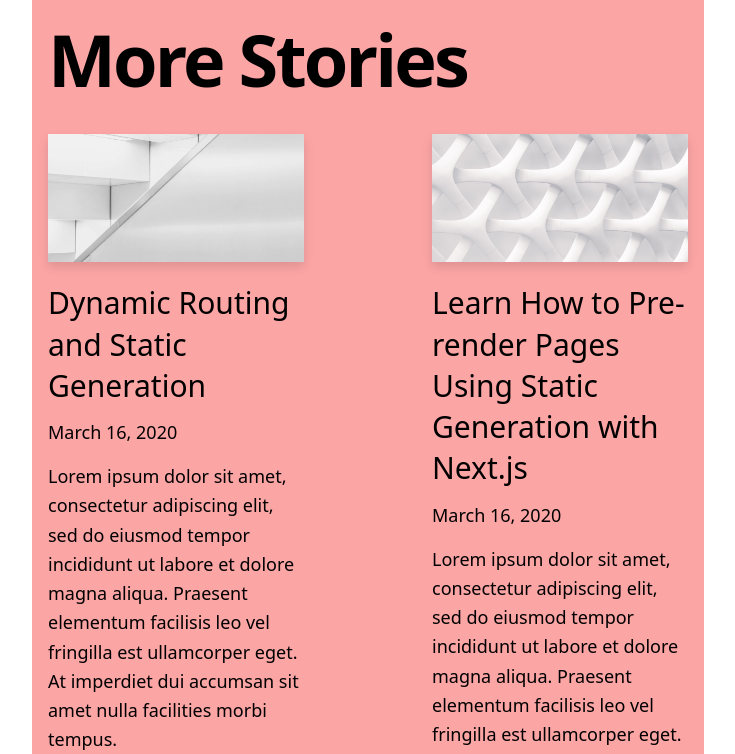
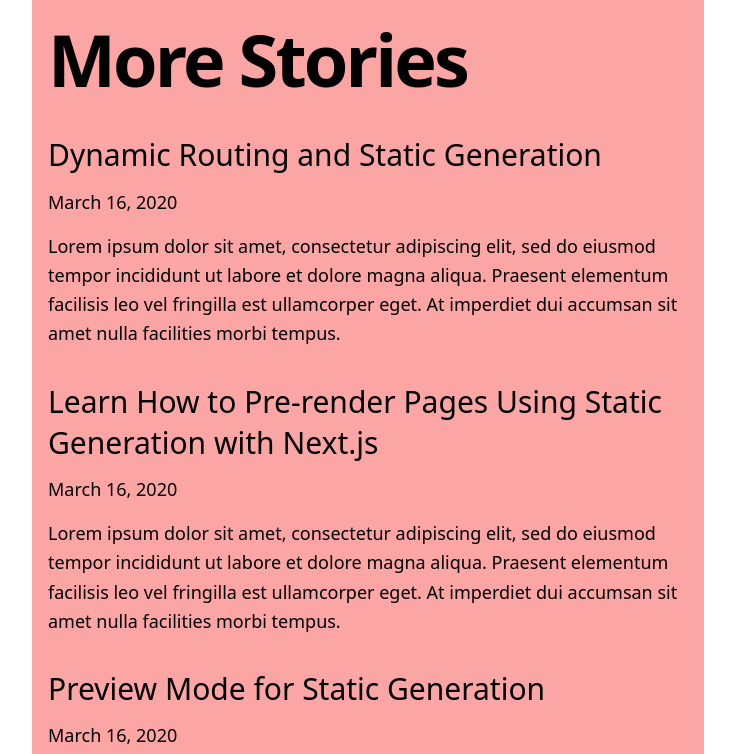
Before and after one commit to ruskakimov/kakimov.com, a Next.js app: page / in a window 1280 px wide. Shown: the top 754 px of the page, without its empty margins (272-1007 px from the left). Built offline with nearby package versions, Linux system fonts and the light colour scheme.

Commit message:
Simplify post list

```diff
--- a/components/more-stories.tsx
+++ /dev/null
@@ -1,31 +0,0 @@
-import PostPreview from "./post-preview";
-import type Post from "../interfaces/post";
-
-type Props = {
-  posts: Post[];
-};
-
-const MoreStories = ({ posts }: Props) => {
-  return (
-    <section>
-      <h2 className="mb-8 text-5xl md:text-7xl font-bold tracking-tighter leading-tight">
-        More Stories
-      </h2>
-      <div className="grid grid-cols-1 md:grid-cols-2 md:gap-x-16 lg:gap-x-32 gap-y-20 md:gap-y-32 mb-32">
-        {posts.map((post) => (
-          <PostPreview
-            key={post.slug}
-            title={post.title}
-            coverImage={post.coverImage}
-            date={post.date}
-            author={post.author}
-            slug={post.slug}
-            excerpt={post.excerpt}
-          />
-        ))}
-      </div>
-    </section>
-  );
-};
-
-export default MoreStories;
--- /dev/null
+++ b/components/post-list.tsx
@@ -0,0 +1,44 @@
+import Link from "next/link";
+import type Post from "../interfaces/post";
+import DateFormatter from "./date-formatter";
+
+type Props = {
+  posts: Post[];
+};
+
+const PostList = ({ posts }: Props) => {
+  return (
+    <section>
+      <h2 className="mb-8 text-5xl md:text-7xl font-bold tracking-tighter leading-tight">
+        More Stories
+      </h2>
+      <div className="flex flex-col gap-y-4">
+        {posts.map((post) => (
+          <PostPreview key={post.slug} {...post} />
+        ))}
+      </div>
+    </section>
+  );
+};
+
+const PostPreview = ({ title, date, excerpt, slug }: Post) => {
+  return (
+    <div>
+      <h3 className="text-3xl mb-3 leading-snug">
+        <Link
+          as={`/posts/${slug}`}
+          href="/posts/[slug]"
+          className="hover:underline"
+        >
+          {title}
+        </Link>
+      </h3>
+      <div className="text-lg mb-4">
+        <DateFormatter dateString={date} />
+      </div>
+      <p className="text-lg leading-relaxed mb-4">{excerpt}</p>
+    </div>
+  );
+};
+
+export default PostList;
--- a/components/post-preview.tsx
+++ /dev/null
@@ -1,47 +0,0 @@
-import Avatar from "./avatar";
-import DateFormatter from "./date-formatter";
-import CoverImage from "./cover-image";
-import Link from "next/link";
-import type Author from "../interfaces/author";
-
-type Props = {
-  title: string;
-  coverImage: string;
-  date: string;
-  excerpt: string;
-  author: Author;
-  slug: string;
-};
-
-const PostPreview = ({
-  title,
-  coverImage,
-  date,
-  excerpt,
-  author,
-  slug,
-}: Props) => {
-  return (
-    <div>
-      <div className="mb-5">
-        <CoverImage slug={slug} title={title} src={coverImage} />
-      </div>
-      <h3 className="text-3xl mb-3 leading-snug">
-        <Link
-          as={`/posts/${slug}`}
-          href="/posts/[slug]"
-          className="hover:underline"
-        >
-          {title}
-        </Link>
-      </h3>
-      <div className="text-lg mb-4">
-        <DateFormatter dateString={date} />
-      </div>
-      <p className="text-lg leading-relaxed mb-4">{excerpt}</p>
-      <Avatar name={author.name} picture={author.picture} />
-    </div>
-  );
-};
-
-export default PostPreview;
--- a/pages/index.tsx
+++ b/pages/index.tsx
@@ -1,4 +1,4 @@
-import MoreStories from "../components/more-stories";
+import PostList from "../components/post-list";
 import { getAllPosts } from "../lib/api";
 import Head from "next/head";
 import { CMS_NAME } from "../lib/constants";
@@ -14,7 +14,7 @@ export default function Index({ allPosts }: Props) {
       <Head>
         <title>{`Next.js Blog Example with ${CMS_NAME}`}</title>
       </Head>
-      <MoreStories posts={allPosts} />
+      <PostList posts={allPosts} />
     </>
   );
 }
```
